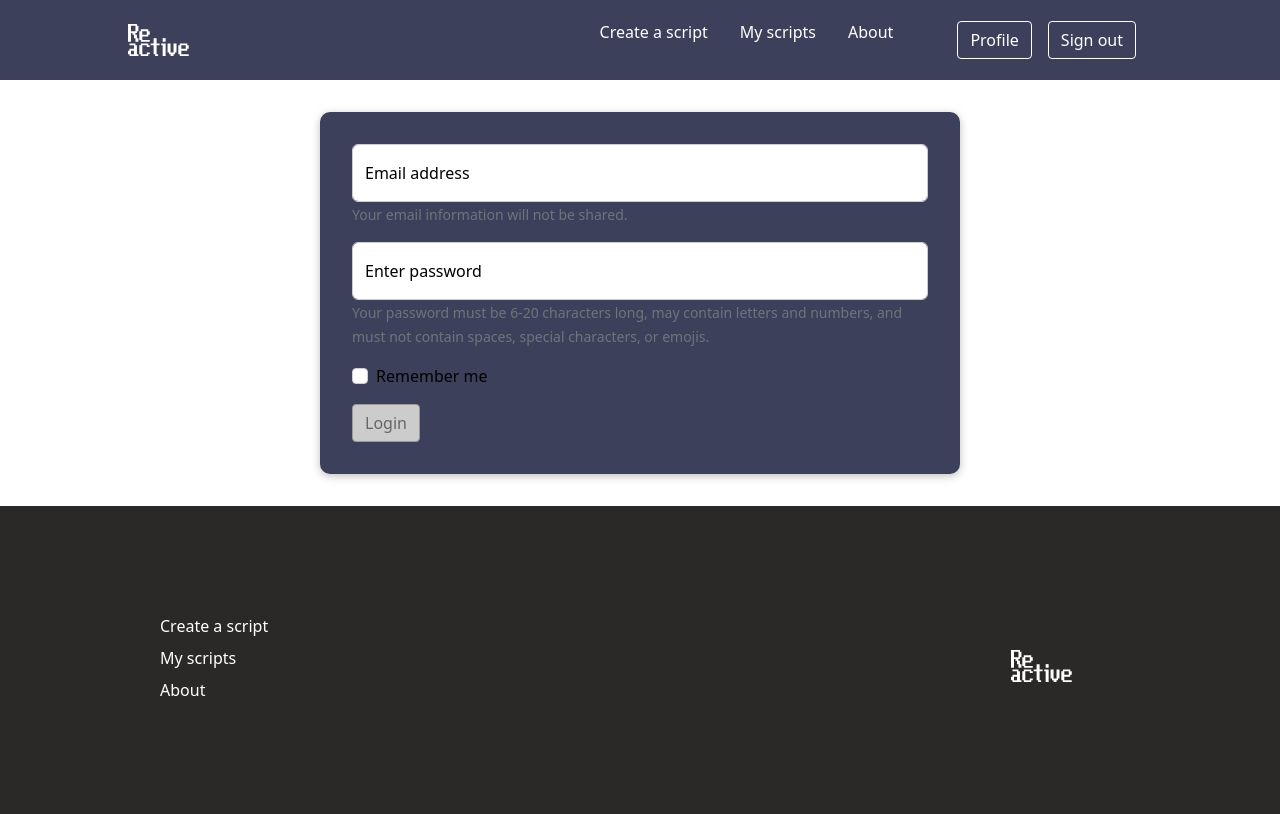
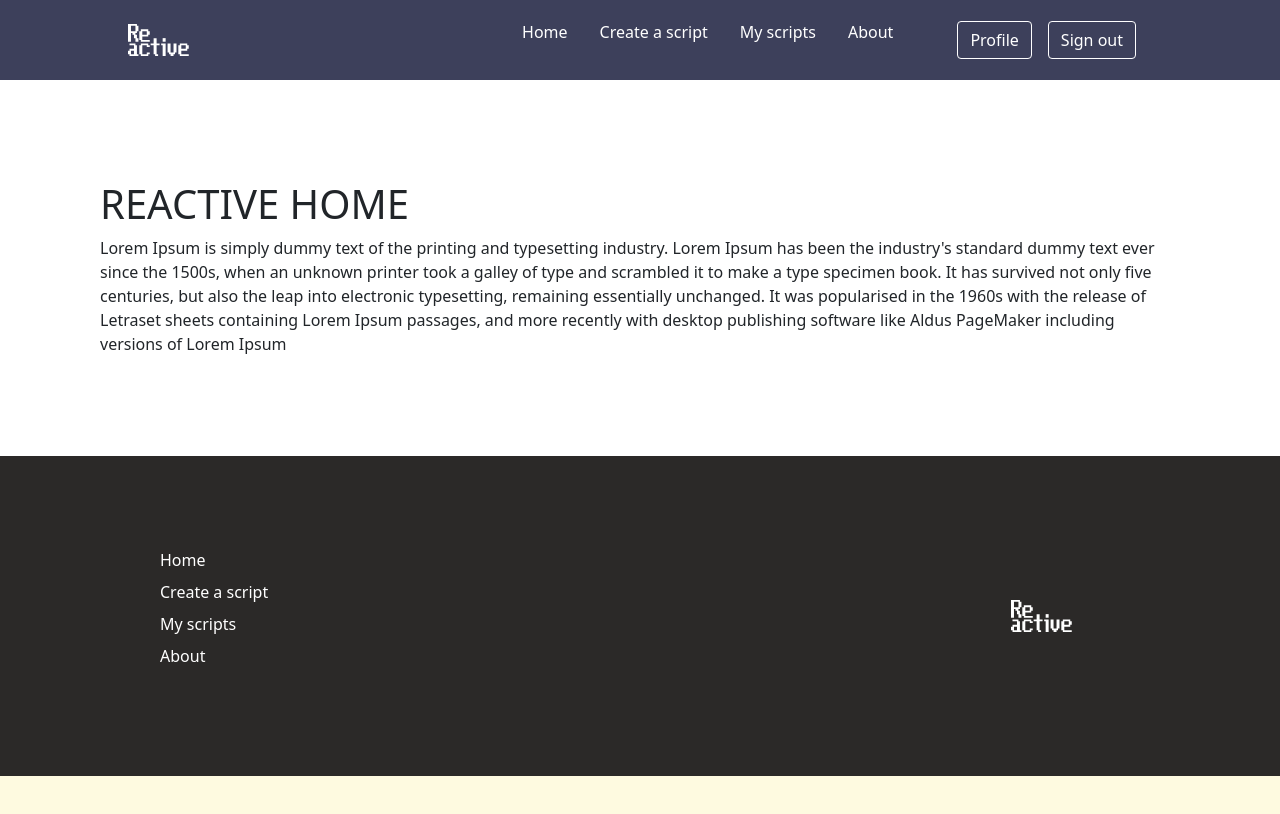
Before and after one commit to emkah4/reactive-web-app, a React (Create React App) app in the folder src/app/: page /home in a window 1280 px wide. Shown: the top 814 px of the page. Built offline with nearby package versions, Linux system fonts and the light colour scheme.

Commit message:
react-router-dom navigation added

```diff
--- a/src/app/package.json
+++ b/src/app/package.json
@@ -10,6 +10,7 @@
     "react": "^17.0.2",
     "react-bootstrap": "^2.2.1",
     "react-dom": "^17.0.2",
+    "react-router-dom": "^6.2.2",
     "react-scripts": "^5.0.0",
     "sass": "^1.49.9",
     "web-vitals": "^2.1.4"
--- a/src/app/src/App.js
+++ b/src/app/src/App.js
@@ -1,10 +1,13 @@
 import React, { useEffect, useState } from "react";
+import { BrowserRouter as Router, Route, Routes } from "react-router-dom";
+
 
 // Components
 import Header from "./components/Layout/Header";
 import Footer from "./components/Layout/Footer";
-import BuildScreen from "./components/BuildScreen/BuildScreen";
 import Login from "./components/Login/Login";
+
+import { MyScripts, BuildScreen, About, Home } from "./components"
 
 function App() {
   const [isLoggedIn, setIsLoggedIn] = useState(false);
@@ -27,22 +30,28 @@ function App() {
   }, []);
 
   return (
-    <React.Fragment>
-      <Header onLogout={logoutHandler} />
-      <main>
-        {!isLoggedIn && <Login onLogin={loginHandler} />}
-        {isLoggedIn && <BuildScreen />}
-      </main>
-      <Footer></Footer>
-    </React.Fragment>
+      <Router>
+        <Header onLogout={logoutHandler} />
+        <Routes>
+          <Route path='/create_a_script' element={<BuildScreen />}/>
+          <Route path='/my_scripts' element={<MyScripts />}/>
+          <Route path='/about' element={<About />}/>
+          <Route path='/login' element={<Login />} />
+          <Route path='/home' element={<Home />}/>
+        </Routes>
+
+        {/* {!isLoggedIn && <Login onLogin={loginHandler} />}
+        {isLoggedIn && <BuildScreen />} */}
+
+        <Footer />
+      </Router>
   );
 }
 
 export default App;
 
-{
+
   /* <main>
   {!isLoggedIn && <Login onLogin={loginHandler} />}
   {isLoggedIn && <Header onLogout={logoutHandler} />}
 </main>; */
-}
--- /dev/null
+++ b/src/app/src/components/AboutScreen/About.js
@@ -0,0 +1,12 @@
+import React from "react";
+
+import styles from './About.module.css'
+
+const About = () => {
+    return <div className={styles.container}>
+        <h1>ABOUT</h1>
+        <p>Est adipisicing ad ut quis. Consectetur est esse labore id ullamco est elit ex adipisicing veniam adipisicing velit ullamco sint. Sit eu exercitation deserunt deserunt. Anim in sint cillum magna amet consectetur cillum fugiat enim sit culpa nisi. Duis sit laboris incididunt tempor culpa dolore aute in ea reprehenderit ullamco.</p>
+    </div>
+}
+
+export default About;
--- /dev/null
+++ b/src/app/src/components/AboutScreen/About.module.css
@@ -0,0 +1,3 @@
+.container {
+    margin: 100px;
+}
--- /dev/null
+++ b/src/app/src/components/HomeScreen/Home.js
@@ -0,0 +1,20 @@
+import React from "react";
+
+import styles from './Home.module.css'
+
+const Home = () => {
+    return (
+        <div className={styles.container}>
+            <h1>REACTIVE HOME</h1>
+            <p>Lorem Ipsum is simply dummy text of the printing and typesetting industry.
+                Lorem Ipsum has been the industry's standard dummy text ever since the 1500s,
+                when an unknown printer took a galley of type and scrambled it to make a type
+                specimen book. It has survived not only five centuries, but also the leap into
+                electronic typesetting, remaining essentially unchanged. It was popularised in the 1960s with the release
+                of Letraset sheets containing Lorem Ipsum passages, and more recently with desktop
+                publishing software like Aldus PageMaker including versions of Lorem Ipsum</p>
+        </div>
+    )
+}
+
+export default Home;
--- /dev/null
+++ b/src/app/src/components/HomeScreen/Home.module.css
@@ -0,0 +1,3 @@
+.container {
+    margin: 100px;
+}
--- a/src/app/src/components/Layout/Footer.js
+++ b/src/app/src/components/Layout/Footer.js
@@ -6,34 +6,21 @@ import style from "./Footer.module.css";
 // Modules
 import Navigation from "./Navigation";
 import NavigationLogo from "./LayoutAssets/NavigationLogo";
+import { NavLink } from "react-router-dom";
 
 const Footer = (props) => {
-  const navList = [
-    {
-      id: "footer-nav-1",
-      title: "Create a script",
-      link: "#",
-    },
-    {
-      id: "footer-nav-2",
-      title: "My scripts",
-      link: "#",
-    },
-    {
-      id: "footer-nav-3",
-      title: "About",
-      link: "#",
-    },
-  ];
+
   return (
     <footer className={style.footer}>
       <div>
-        <Navigation className={style.nav} navigationList={navList} />
+        <Navigation className={style.nav} />
       </div>
       <div></div>
-      <div className={style["footer-logo"]}>
-        <NavigationLogo></NavigationLogo>
-      </div>
+      <NavLink to='/home'>
+        <div className={style["footer-logo"]}>
+          <NavigationLogo></NavigationLogo>
+        </div>
+      </NavLink>
     </footer>
   );
 };
--- a/src/app/src/components/Layout/Header.js
+++ b/src/app/src/components/Layout/Header.js
@@ -1,4 +1,5 @@
 import React from "react";
+import { NavLink } from "react-router-dom";
 
 // Components
 import Navigation from "./Navigation";
@@ -9,33 +10,27 @@ import Button from "../UI/Button/Button";
 import style from "./Header.module.css";
 
 const Header = (props) => {
-  const navList = [
-    {
-      id: "footer-nav-1",
-      title: "Create a script",
-      link: "#",
-    },
-    {
-      id: "footer-nav-2",
-      title: "My scripts",
-      link: "#",
-    },
-    {
-      id: "footer-nav-3",
-      title: "About",
-      link: "#",
-    },
-  ];
   return (
     <header className={style.header}>
-      <NavigationLogo />
+      <NavLink to='/home'>
+        <NavigationLogo />
+      </NavLink>
       <div className={style.container}>
         <div className={style.navigation}>
-          <Navigation className={style.ul} navigationList={navList} />
+          <Navigation className={style.ul} />
         </div>
         <div>
           <Button>Profile</Button>
-          <Button onClick={props.onLogout}>Sign out</Button>
+          <NavLink to='/login'>
+
+            {/* <Button onClick={props.onLogout}>
+              Sign out
+            </Button> */}
+            <Button onClick={props.onLogout}>
+              Sign out
+            </Button>
+
+          </NavLink>
         </div>
       </div>
     </header>
--- a/src/app/src/components/Layout/Navigation.js
+++ b/src/app/src/components/Layout/Navigation.js
@@ -1,17 +1,45 @@
 import React from "react";
+import { NavLink } from "react-router-dom";
 
 // Styles
 import style from "./Navigation.module.css";
 
 const Navigation = (props) => {
   return (
-    <ul className={`${style.ul} ${props.className}`}>
-      {props.navigationList.map((nav) => (
-        <li key={nav.id}>
-          <a href={nav.link}>{nav.title}</a>
+    <nav>
+      <ul className={`${style.ul} ${props.className}`}>
+        <li>
+          <NavLink to='/home'>
+            Home
+          </NavLink>
         </li>
-      ))}
-    </ul>
+        <li>
+        <NavLink to='/create_a_script'>
+            Create a script
+
+          </NavLink>
+        </li>
+        <li>
+        <NavLink to='my_scripts'>
+            My scripts
+
+          </NavLink>
+        </li>
+        <li>
+        <NavLink to='about'>
+            About
+
+          </NavLink>
+        </li>
+
+        {/* {props.navigationList.map((nav) => (
+          <li key={nav.id}>
+            <a href={nav.link}>{nav.title}</a>
+          </li>
+        ))} */}
+
+      </ul>
+    </nav>
   );
 };
 
--- /dev/null
+++ b/src/app/src/components/MyScriptsScreen/MyScripts.js
@@ -0,0 +1,10 @@
+import React from "react";
+
+import styles from './MyScripts.module.css'
+
+
+const MyScripts = () => {
+    return <div className={styles.container}>My scripts page</div>
+}
+
+export default MyScripts;
--- /dev/null
+++ b/src/app/src/components/MyScriptsScreen/MyScripts.module.css
@@ -0,0 +1,3 @@
+.container {
+    margin: 100px;
+}
--- /dev/null
+++ b/src/app/src/components/index.js
@@ -0,0 +1,4 @@
+export { default as MyScripts } from "./MyScriptsScreen/MyScripts";
+export { default as BuildScreen } from "./BuildScreen/BuildScreen";
+export { default as About } from "./AboutScreen/About";
+export { default as Home } from "./HomeScreen/Home";
```
Also changed, not shown: 1 other file (tests, documents, lock files or other folders).
